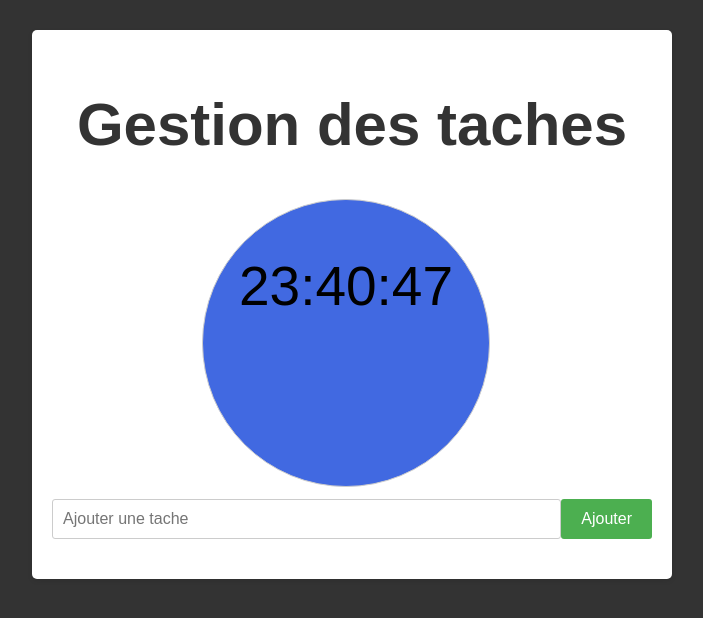
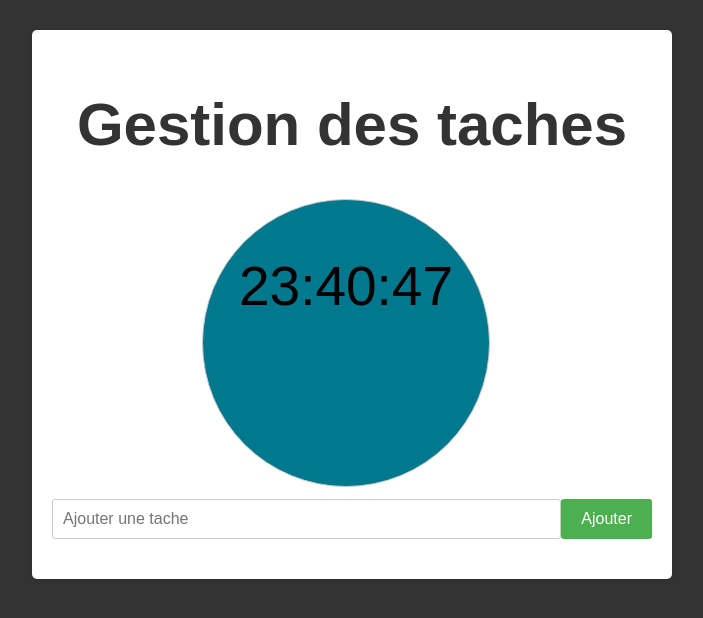
Before and after one commit to Raian21/groupe11, a plain HTML site: page devoir11/index.html in a window 1280 px wide. Shown: the whole page, without its empty margins (288-991 px from the left). Drawn offline with Linux system fonts and the light colour scheme; no server answers.

Commit message:
modification sur l'horloge

```diff
--- a/devoir11/CSS/style.css
+++ b/devoir11/CSS/style.css
@@ -80,7 +80,7 @@ li button {
 
    .tout{
   margin-left : 25%;
-  background-color: royalblue;
+  background-color:#00788D;
   border: 1px solid #cccccc;
   padding: 30px;
   text-align: center;
```
